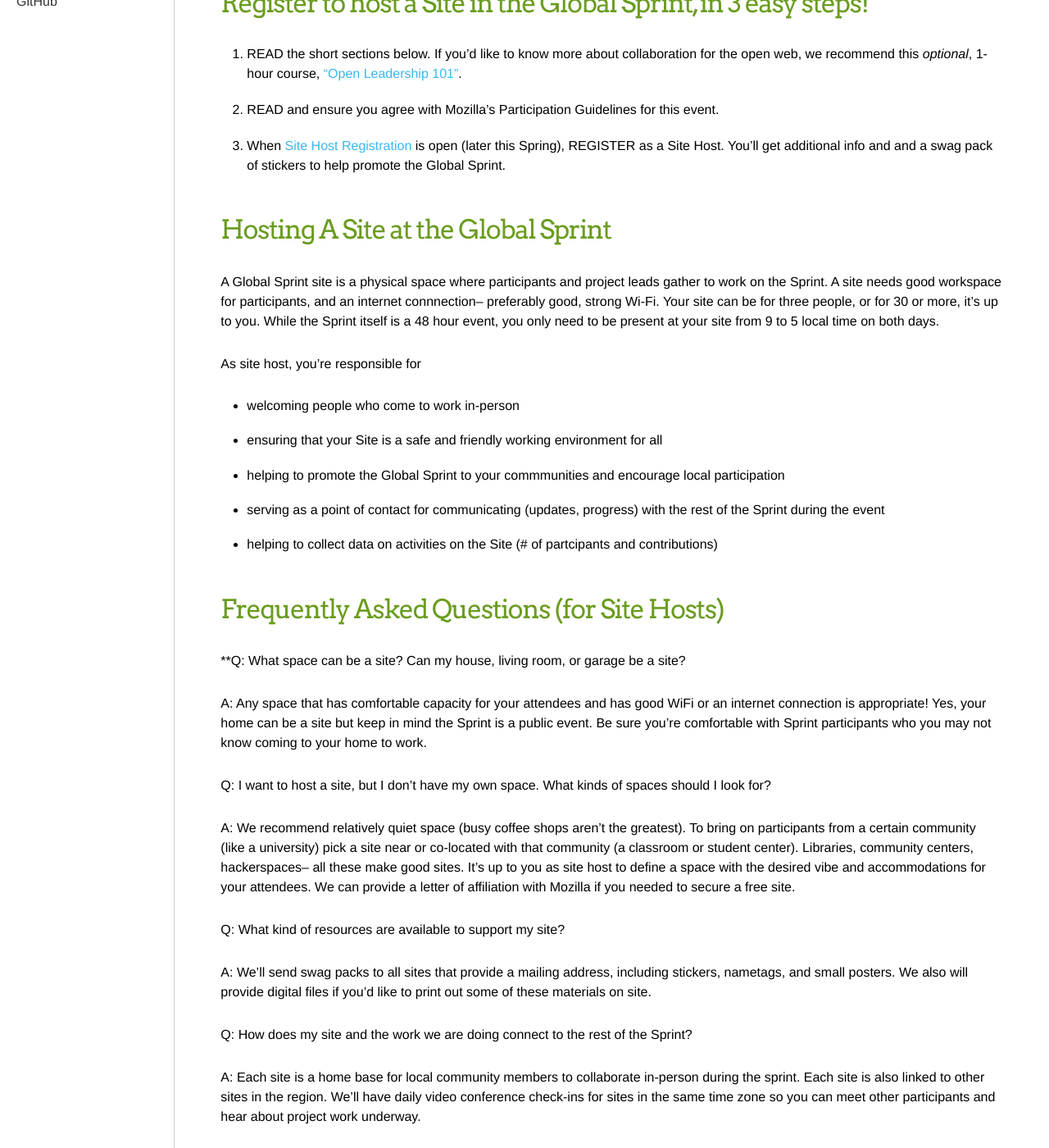
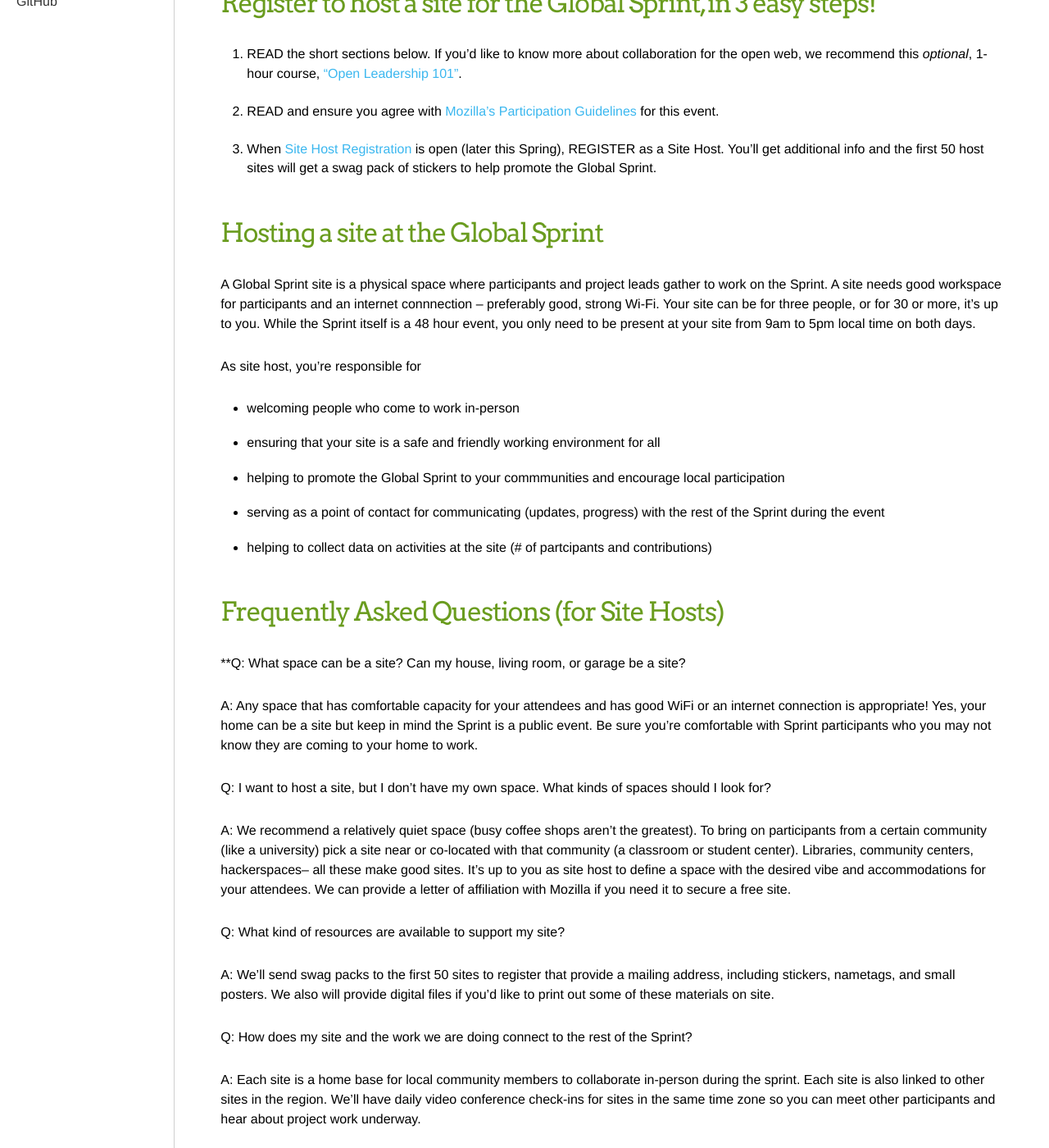
Before and after one commit to mozilla/global-sprint, a Jekyll site: the page built from _articles/site-hosts.md, in a window 1280 px wide and 1400 px high, scrolled down 358 px. Shown: the whole window at 82% size. Built offline with Jekyll 4.4.1, drawn with Linux system fonts in a browser that asks for light colours; comment, search, counter and statistics services are not loaded; a style sheet for code colours, icons or effects is not loaded; some of the changed text lies outside the part shown.

Commit message:
Formatting, grammar & a couple content changes
Updated for first 50 registered sites to have swag packs.  Also added Mozilla Participation Guidelines.  Some formatting & grammar edits.

```diff
--- a/_articles/site-hosts.md
+++ b/_articles/site-hosts.md
@@ -3,25 +3,26 @@ layout: page
 title: For Site Hosts
 ---
 
-**Site Hosts coordinate local, in-person work spaces for the Global Sprint, where contributors come together to work, network, and hang out. As Site Host, you'll also help to promote the event within your local area. This is a great chance to meet new people and strengthen your existing community! Your site can be small--welcoming just a handful of people-- or as large as you like.**
+**Site Hosts coordinate local, in-person work spaces where contributors come together to work, network, and hang out during the Global Sprint. As Site Host, you'll also help to promote the event within your local area. This is a great chance to meet new people and strengthen your existing community! Your site can be small -- welcoming just a handful of people -- or as large as you like.**
 
 By registering for the Sprint, Site Hosts understand and agree that any data they provide will be handled according to [Mozilla's Privacy Policy](https://www.mozilla.org/en-US/privacy/).
 
-### Register to host a Site in the Global Sprint, in 3 easy steps!
+### Register to host a site for the Global Sprint, in 3 easy steps!
 
 1. **READ** the short sections below. If you'd like to know more about collaboration for the open web, we recommend this *optional*, 1-hour course, ["Open Leadership 101"](https://mozilla.teachable.com/p/open-leadership-101).
-2. **READ** and ensure you agree with Mozilla's Participation Guidelines for this event.
-3. When [Site Host Registration]() is open (later this Spring), **REGISTER** as a Site Host. You'll get additional info and and a swag pack of stickers to help promote the Global Sprint.
+2. **READ** and ensure you agree with [Mozilla's Participation Guidelines](https://www.mozilla.org/en-US/about/governance/policies/participation/) for this event.
+3. When [Site Host Registration]() is open (later this Spring), **REGISTER** as a Site Host. You'll get additional info and the first 50 host sites will get a swag pack of stickers to help promote the Global Sprint.
 
-### Hosting A Site at the Global Sprint
-A Global Sprint site is a physical space where participants and project leads gather to work on the Sprint. A site needs good workspace for participants, and an internet connnection-- preferably good, strong Wi-Fi. Your site can be for three people, or for 30 or more, it's up to you. **While the Sprint itself is a 48 hour event, you only need to be present at your site from 9 to 5 local time on both days.**
+### Hosting a site at the Global Sprint
+
+A Global Sprint site is a physical space where participants and project leads gather to work on the Sprint. A site needs good workspace for participants and an internet connnection -- preferably good, strong Wi-Fi. Your site can be for three people, or for 30 or more, it's up to you. **While the Sprint itself is a 48 hour event, you only need to be present at your site from 9am to 5pm local time on both days.**
 
 As site host, you're responsible for
 * welcoming people who come to work in-person
-* ensuring that your Site is a safe and friendly working environment for all
+* ensuring that your site is a safe and friendly working environment for all
 * helping to promote the Global Sprint to your commmunities and encourage local participation
-* serving  as a point of contact for communicating (updates, progress) with the rest of the Sprint during the event
-* helping to collect data on activities on the Site (# of partcipants and contributions)
+* serving as a point of contact for communicating (updates, progress) with the rest of the Sprint during the event
+* helping to collect data on activities at the site (# of partcipants and contributions)
 
 
 ### Frequently Asked Questions (for Site Hosts)
@@ -29,16 +30,16 @@ As site host, you're responsible for
 
 **Q: What space can be a site? Can my house, living room, or garage be a site?
 
-A: Any space that has comfortable capacity for your attendees  and has good WiFi or an internet connection is appropriate! Yes, your home can be a site but keep in mind the Sprint is a public event. Be sure you're comfortable with Sprint participants who you may not know coming to your home to work.
+A: Any space that has comfortable capacity for your attendees and has good WiFi or an internet connection is appropriate! Yes, your home can be a site but keep in mind the Sprint is a public event. Be sure you're comfortable with Sprint participants who you may not know they are coming to your home to work.
 
 
 **Q: I want to host a site, but I don't have my own space. What kinds of spaces should I look for?**
 
-A: We recommend relatively quiet space (busy coffee shops aren't the greatest). To bring on participants from a certain community (like a university) pick a site near or co-located with that community (a classroom or student center).  Libraries, community centers, hackerspaces-- all these make good sites. It's up to you as site host to define a space with the desired vibe and accommodations for your attendees. We can provide a letter of affiliation with Mozilla if you needed to secure a free site.
+A: We recommend a relatively quiet space (busy coffee shops aren't the greatest). To bring on participants from a certain community (like a university) pick a site near or co-located with that community (a classroom or student center).  Libraries, community centers, hackerspaces-- all these make good sites. It's up to you as site host to define a space with the desired vibe and accommodations for your attendees. We can provide a letter of affiliation with Mozilla if you need it to secure a free site.
 
 **Q: What kind of resources are available to support my site?**
 
-A: We'll send swag packs to all sites that provide a mailing address, including stickers, nametags, and small posters. We also will provide digital files if you'd like to print out some of these materials on site.
+A: We'll send swag packs to the first 50 sites to register that provide a mailing address, including stickers, nametags, and small posters. We also will provide digital files if you'd like to print out some of these materials on site.
 
 **Q: How does my site and the work we are doing connect to the rest of the Sprint?**
 
@@ -49,7 +50,8 @@ A: Each site is a home base for local community members to collaborate in-person
 A: Each site should have working WiFi or Internet connection, chairs and tables to support 10-20 participants comfortably (more if desired). That's it!
 
 **Q: Should I provide food or drinks?**
-Providing snacks or coffee is not required, but is appreciated by participants. If the site is at a local company or university, sometimes that institution will donate refreshments for medium-sized events. We recommend looking into donation options from local businesses, and  having coffee on hand to support and energize attendees.
+
+Providing snacks or coffee is not required, but is appreciated by participants. If the site is at a local company or university, sometimes that institution will donate refreshments for medium-sized events. We recommend looking into donation options from local businesses, and having coffee on hand to support and energize attendees.
 
 ** Q: Why do you need my mailing address in addition to knowing my site address?**
 
```
